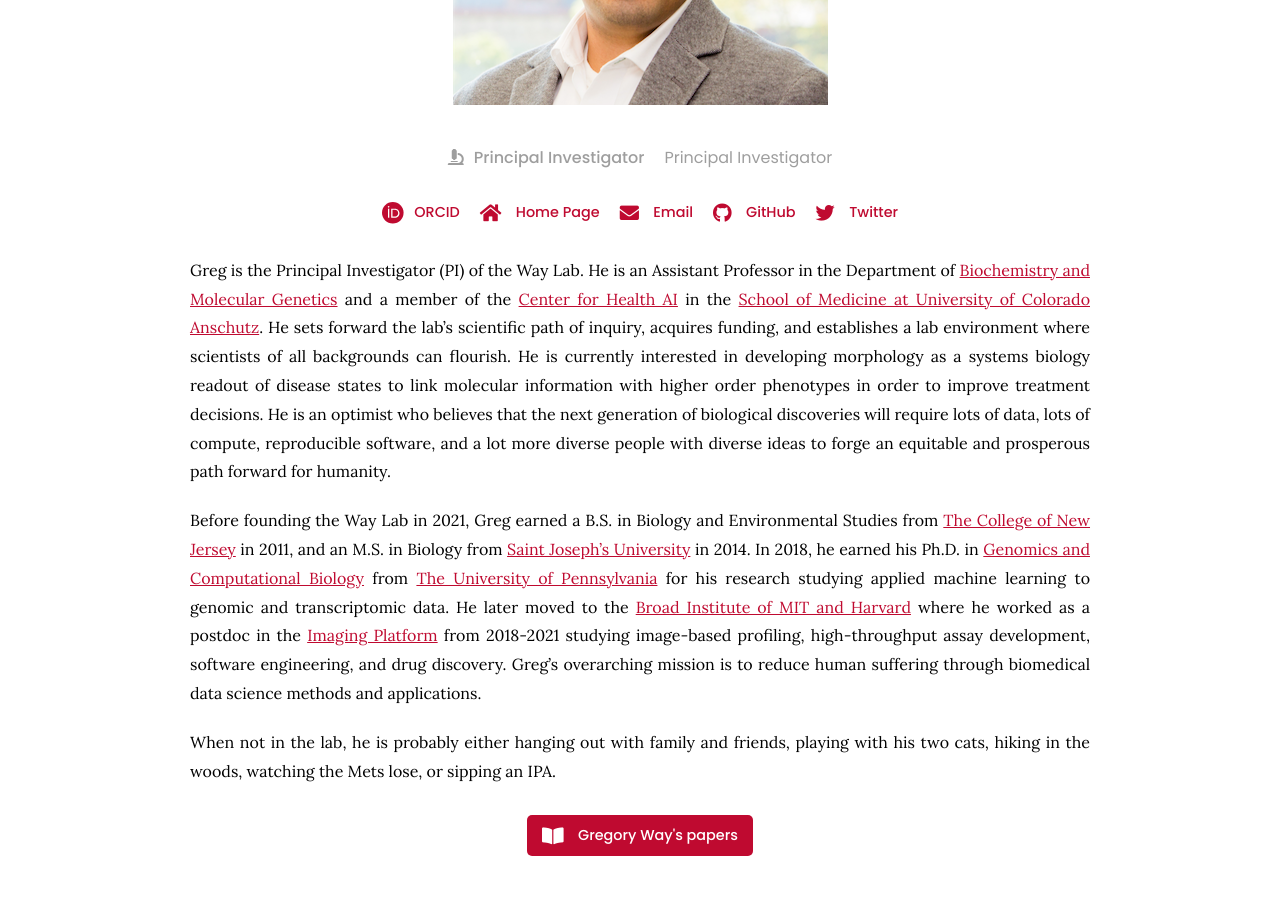
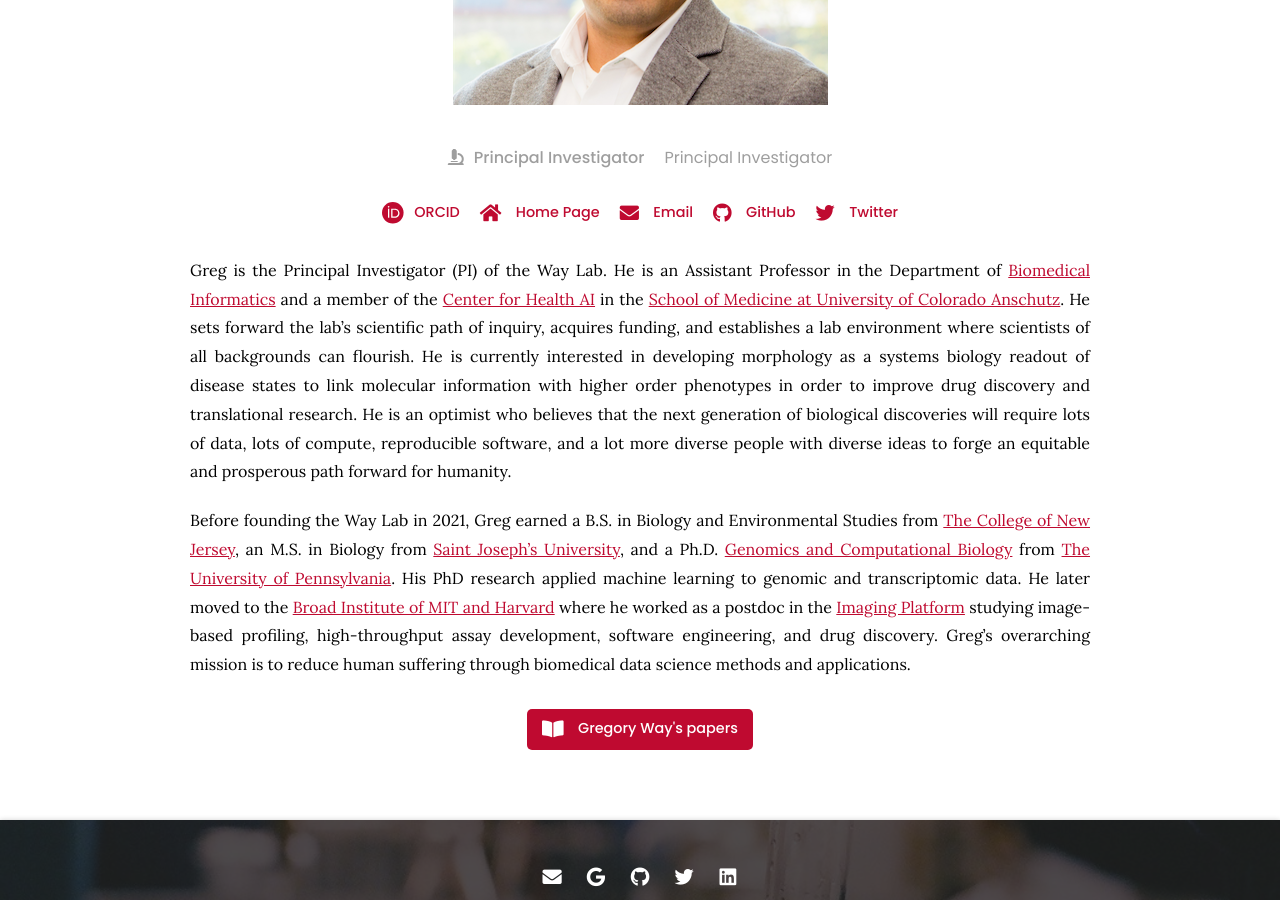
Before and after one commit to WayScience/waysciencelab.com, a Jekyll site: the page built from _members/gregory-way.md, in a window 1280 px wide and 900 px high, scrolled down 503 px. Built offline with Jekyll 4.4.1, drawn with Linux system fonts in a browser that asks for light colours; nearby versions of some CDN libraries.

Commit message:
minor modifications

```diff
--- a/_members/gregory-way.md
+++ b/_members/gregory-way.md
@@ -23,14 +23,12 @@ links:
 
 
 Greg is the Principal Investigator (PI) of the Way Lab.
-He is an Assistant Professor in the Department of [Biochemistry and Molecular Genetics](https://medschool.cuanschutz.edu/biochemistry) and a member of the [Center for Health AI](https://medschool.cuanschutz.edu/ai) in the [School of Medicine at University of Colorado Anschutz](https://medschool.cuanschutz.edu/).
+He is an Assistant Professor in the Department of [Biomedical Informatics](https://medschool.cuanschutz.edu/dbmi) and a member of the [Center for Health AI](https://medschool.cuanschutz.edu/ai) in the [School of Medicine at University of Colorado Anschutz](https://medschool.cuanschutz.edu/).
 He sets forward the lab's scientific path of inquiry, acquires funding, and establishes a lab environment where scientists of all backgrounds can flourish.
-He is currently interested in developing morphology as a systems biology readout of disease states to link molecular information with higher order phenotypes in order to improve treatment decisions.
+He is currently interested in developing morphology as a systems biology readout of disease states to link molecular information with higher order phenotypes in order to improve drug discovery and translational research.
 He is an optimist who believes that the next generation of biological discoveries will require lots of data, lots of compute, reproducible software, and a lot more diverse people with diverse ideas to forge an equitable and prosperous path forward for humanity.
 
-Before founding the Way Lab in 2021, Greg earned a B.S. in Biology and Environmental Studies from [The College of New Jersey](https://tcnj.edu/) in 2011, and an M.S. in Biology from [Saint Joseph's University](https://www.sju.edu/) in 2014.
-In 2018, he earned his Ph.D. in [Genomics and Computational Biology](https://www.med.upenn.edu/gcb/) from [The University of Pennsylvania](https://www.upenn.edu/) for his research studying applied machine learning to genomic and transcriptomic data.
-He later moved to the [Broad Institute of MIT and Harvard](https://www.broadinstitute.org/) where he worked as a postdoc in the [Imaging Platform](https://www.broadinstitute.org/imaging) from 2018-2021 studying image-based profiling, high-throughput assay development, software engineering, and drug discovery.
+Before founding the Way Lab in 2021, Greg earned a B.S. in Biology and Environmental Studies from [The College of New Jersey](https://tcnj.edu/), an M.S. in Biology from [Saint Joseph's University](https://www.sju.edu/), and a Ph.D. [Genomics and Computational Biology](https://www.med.upenn.edu/gcb/) from [The University of Pennsylvania](https://www.upenn.edu/).
+His PhD research applied machine learning to genomic and transcriptomic data.
+He later moved to the [Broad Institute of MIT and Harvard](https://www.broadinstitute.org/) where he worked as a postdoc in the [Imaging Platform](https://www.broadinstitute.org/imaging) studying image-based profiling, high-throughput assay development, software engineering, and drug discovery.
 Greg's overarching mission is to reduce human suffering through biomedical data science methods and applications.
-
-When not in the lab, he is probably either hanging out with family and friends, playing with his two cats, hiking in the woods, watching the Mets lose, or sipping an IPA.
```
Also changed, not shown: research/index.md (+2 -0 lines).
